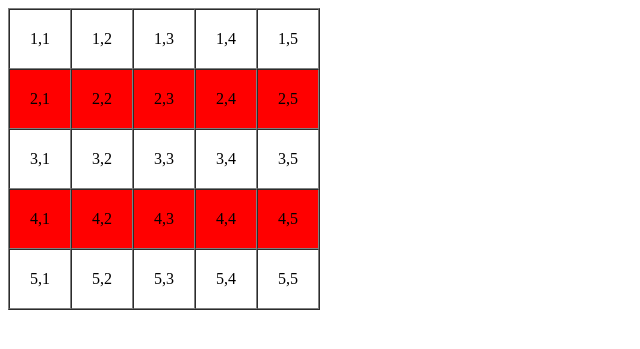
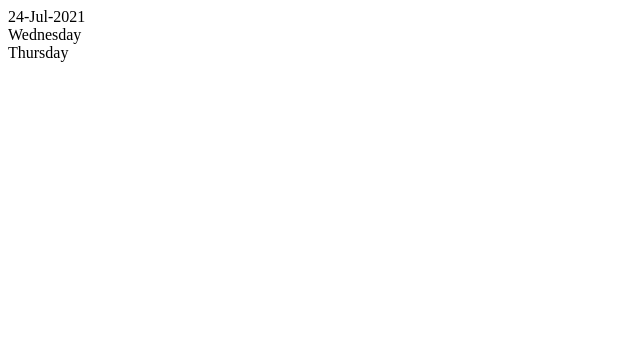
Before and after one commit to sabda1110/belajar_php, a PHP site: page / in a window 1280 px wide. Shown: the top 349 px of the page, without its empty margins (0-640 px from the left). Run offline with PHP 8.4, Linux system fonts and the light colour scheme.

Commit message:
Belajar PHP Function part 1 - Built-in Function

```diff
--- a/index.php
+++ b/index.php
@@ -1,30 +1,14 @@
-<!DOCTYPE html>
-<html lang="en">
-<head>
-    <meta charset="UTF-8">
-    <meta http-equiv="X-UA-Compatible" content="IE=edge">
-    <meta name="viewport" content="width=device-width, initial-scale=1.0">
-    <title>Pertemuan 5 PHP Control Flow</title>
-    <style>
-        .warna{
-            background-color:red;
-             }
-    </style>
-</head>
-<body>
-    <table border="1" cellpadding="20" cellspacing="0">
-     <?php for($i=1;$i<6;$i++): ?>
-       <?php if($i%2==0):?>
-           <tr class="warna">
-        <?php else: ?>
-            <tr>
-        <?php endif; ?>
-        <?php for($j=1;$j<=5;$j++) : ?>
-        <td><?= $i.",".$j; ?></td>
-         <?php endfor; ?>
-      </tr>
-      <?php endfor; ?>
+<?php
+//Belajar Function Built-in Function
+ $kondisi1=date("d-M-Y",time()+60*60*24*3);
+ $kondisi2=date("l",mktime(0,0,0,11,1,2000));
+ $kondisi3=date("l",strtotime("12 october 2000"));
 
-    </table>
-</body>
-</html>
+
+ echo $kondisi1."<br>";
+ echo $kondisi2."<br>";
+ echo $kondisi3;
+
+
+
+?>
```
